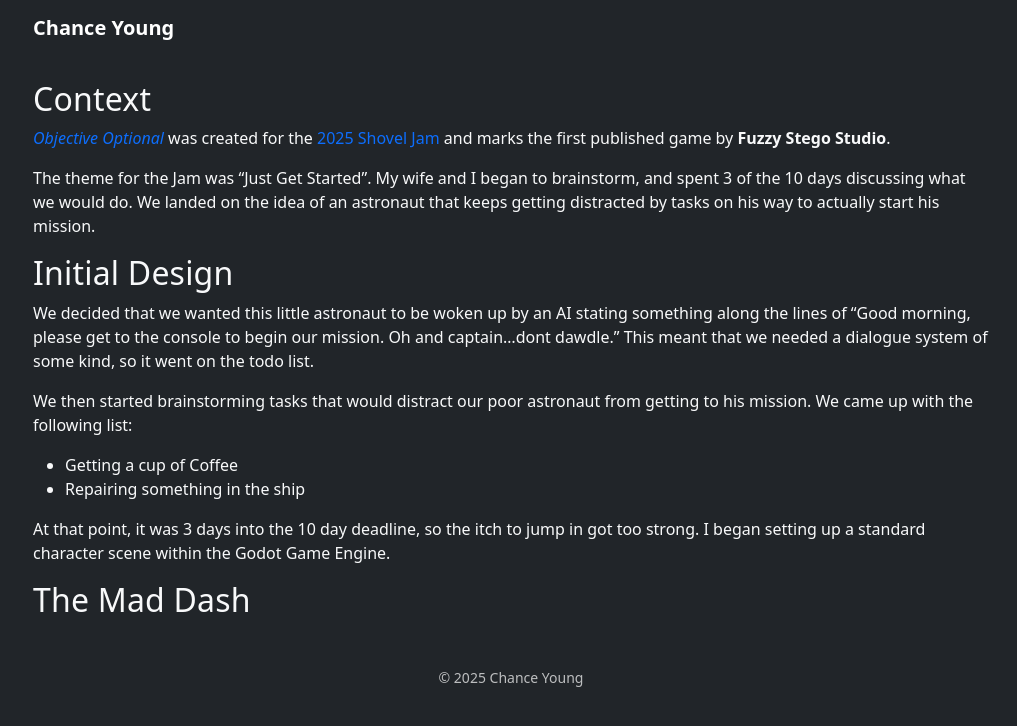
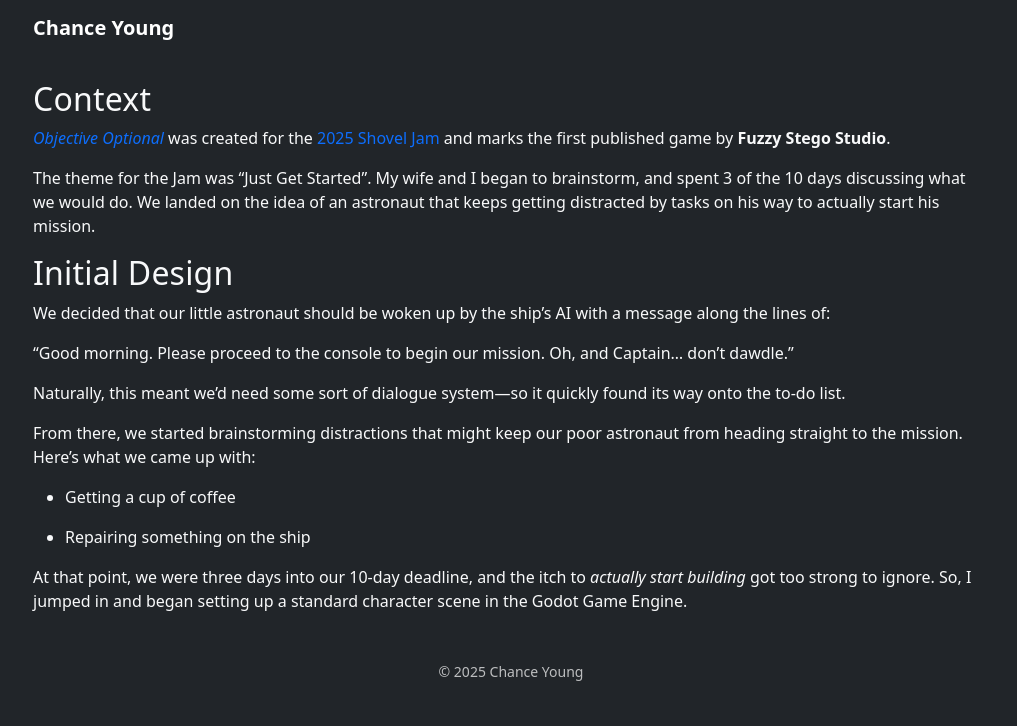
Before and after one commit to ChanceYoung/ChanceYoung.github.io, a Jekyll site: the page built from projects/objectiveoptional.md, in a window 1280 px wide. Shown: the top 726 px of the page, without its empty margins (129-1146 px from the left). Built offline with Jekyll 4.4.1, drawn with Linux system fonts in a browser that asks for light colours.

Commit message:
projects/objectiveoptional.md updated from https://stackedit.io/

```diff
--- a/projects/objectiveoptional.md
+++ b/projects/objectiveoptional.md
@@ -15,18 +15,26 @@ The theme for the Jam was "Just Get Started". My wife and I began to brainstorm,
 
 ## Initial Design
 
-We decided that we wanted this little astronaut to be woken up by an AI stating something along the lines of "Good morning, please get to the console to begin our mission. Oh and captain...dont dawdle." This meant that we needed a dialogue system of some kind, so it went on the todo list.
 
-We then started brainstorming tasks that would distract our poor astronaut from getting to his mission. We came up with the following list:
-- Getting a cup of Coffee
-- Repairing something in the ship
+We decided that our little astronaut should be woken up by the ship’s AI with a message along the lines of:
 
-At that point, it was 3 days into the 10 day deadline, so the itch to jump in got too strong. I began setting up a standard character scene within the Godot Game Engine.
+> "Good morning. Please proceed to the console to begin our mission. Oh, and Captain... don’t dawdle."
 
-## The Mad Dash
+Naturally, this meant we’d need some sort of dialogue system—so it quickly found its way onto the to-do list.
+
+From there, we started brainstorming distractions that might keep our poor astronaut from heading straight to the mission. Here’s what we came up with:
+
+-   Getting a cup of coffee
+
+-   Repairing something on the ship
+
+
+At that point, we were three days into our 10-day deadline, and the itch to _actually start building_ got too strong to ignore. So, I jumped in and began setting up a standard character scene in the Godot Game Engine.
+
+
 
 
 <!--stackedit_data:
-eyJoaXN0b3J5IjpbLTEwNTA2NzM0NzUsNjc0NzMxNDg2LC02NT
-M3MzI0MTEsOTkxMzczOTgzXX0=
+eyJoaXN0b3J5IjpbLTE2MDc4ODk4NCwtMTA1MDY3MzQ3NSw2Nz
+Q3MzE0ODYsLTY1MzczMjQxMSw5OTEzNzM5ODNdfQ==
 -->
```
